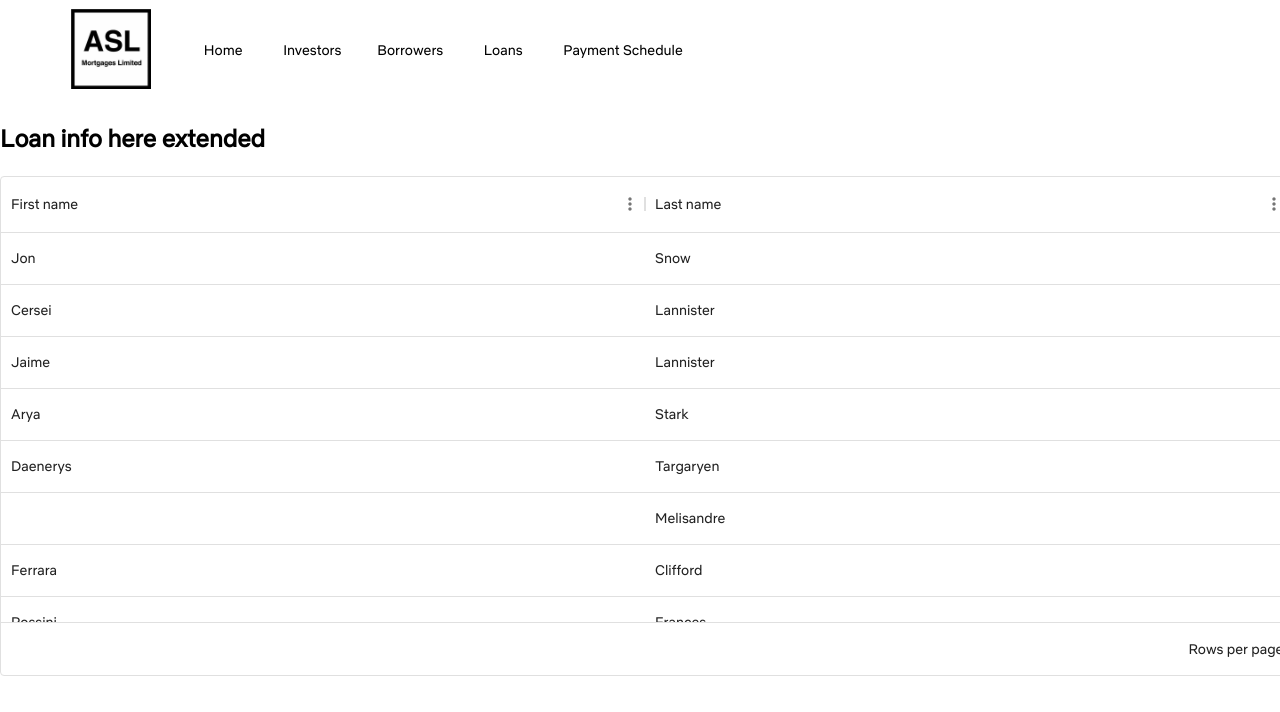
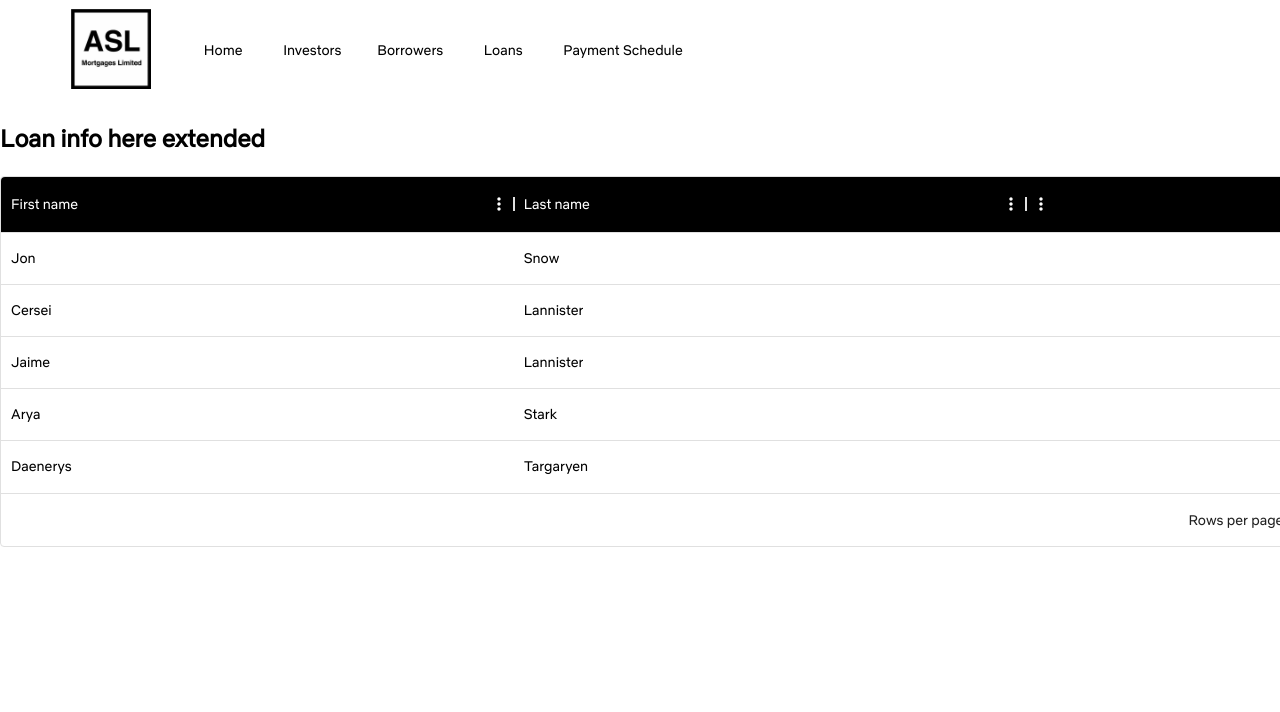
Before and after one commit to frontierSpaceAlien/ASLMortgages_POC, a React (Create React App) app in the folder client/: page /Loan in a window 1280 px wide. Shown: the top 712 px of the page. Built offline with nearby package versions, Linux system fonts and the light colour scheme.

Commit message:
added datagrid table

```diff
--- a/client/src/index.css
+++ b/client/src/index.css
@@ -86,3 +86,6 @@ ul.header li a {
 .MuiDataGrid-root .MuiDataGrid-cell:focus-within {
   outline: none !important;
 }
+.MuiDataGrid-columnHeader:focus-within {
+  outline: 'none' !important;
+}
--- a/client/src/pages/Loan.js
+++ b/client/src/pages/Loan.js
@@ -1,10 +1,10 @@
 import * as React from "react";
 import { styled, createTheme, ThemeProvider } from '@mui/material/styles';
 import NetflixSansReg from '../fonts/NetflixSans-Regular.ttf';
-import { DataGrid, GridRowsProp, GridColDef } from "@mui/x-data-grid";
+import { DataGrid } from "@mui/x-data-grid";
 import { Typography } from "@mui/material";
-
-
+import Box from '@mui/material/Box';
+import Button from '@mui/material/Button';
 
 const theme = createTheme({
   typography: {
@@ -26,25 +26,17 @@ const theme = createTheme({
   },
 });
 
-const columns = [
-  { field: 'firstName', headerName: 'First name', flex: 1 },
-  { field: 'lastName', headerName: 'Last name', flex: 1 },
-  {
-    field: 'age',
-    headerName: 'Age',
-    type: 'number',
-    width: 90,
+const StyledDataGrid = styled(DataGrid)((theme) => ({
+  "& .MuiDataGrid-sortIcon": {
+  opacity: 1,
+  color: "white",
   },
-  {
-    field: 'fullName',
-    headerName: 'Full name',
-    description: 'This column has a value getter and is not sortable.',
-    sortable: false,
-    width: 160,
-    valueGetter: (params) =>
-      `${params.row.firstName || ''} ${params.row.lastName || ''}`,
+  "& .MuiDataGrid-menuIconButton": {
+  opacity: 1,
+  color: "white"
   },
-];
+  }));
+
 
   const rows = [
     { id: 1, lastName: 'Snow', firstName: 'Jon', age: 35 },
@@ -62,10 +54,32 @@ function loanView({children, expandComponent, ...otherProps}){
 
 }
 
-export default function dataTable() {
+export default function DataTable() {
+  const [dummyData, setData] = React.useState(rows);
+  const [page, setPage] = React.useState(0);
+  const [rowsPerPage, setRowsPerPage] = React.useState(5);
+  const [selectedRows, setSelectedRows] = React.useState([]);
+
+  const columns = [
+    { field: 'firstName', headerName: 'First name', flex: 1, headerClassName: 'super-app-theme--header', },
+    { field: 'lastName', headerName: 'Last name', flex: 1, headerClassName: 'super-app-theme--header', },
+    {
+      field: 'age',
+      headerName: 'Age',
+      headerClassName: 'super-app-theme--header',
+      flex: 1,
+      type: 'number',
+      width: 90,
+    },
+  ];
+
+  const currentRows = dummyData.filter((r, ind) => {
+    return ind >= rowsPerPage * page && ind < rowsPerPage * (page + 1);
+  });
+
 
     return (
-      <div style={{ height: 500, width: 1540, alignContent: "center", margin: "auto" }}>
+      <div style={{ width: 1540, alignContent: "center", margin: "auto" }}>
         <div>
           <ThemeProvider theme  = {theme}>
             <Typography>
@@ -76,12 +90,37 @@ export default function dataTable() {
           </ThemeProvider>
         </div>
         <ThemeProvider theme={theme}>
-          <DataGrid
-            rows={rows}
+          <Box
+          sx={{
+            width: '100%',
+            '& .super-app-theme--header': {
+              backgroundColor: 'rgba(0,0,0 )',
+              color: "white"
+            },
+          }}>
+            <StyledDataGrid
+              sx ={{color: "black"}}
+              rows={currentRows}
               columns={columns}
-            pageSize={5}
-            rowsPerPageOptions={[5]}
+              autoHeight
+              pagination
+
+
+              // this gets the all the information of a selected row.
+              // check console for details
+              onRowSelectionModelChange={(ids) => {
+                const selectedIDS = new Set(ids);
+                const selectedRows = currentRows.filter((row) =>
+                  selectedIDS.has(row.id),
+                );
+
+                setSelectedRows(selectedRows);
+                console.log(selectedRows)
+              }}
+
+              {...currentRows}
               />
+          </Box>
         </ThemeProvider>
       </div>
     );
```
Lines whose indentation alone changed are shown as unchanged.
